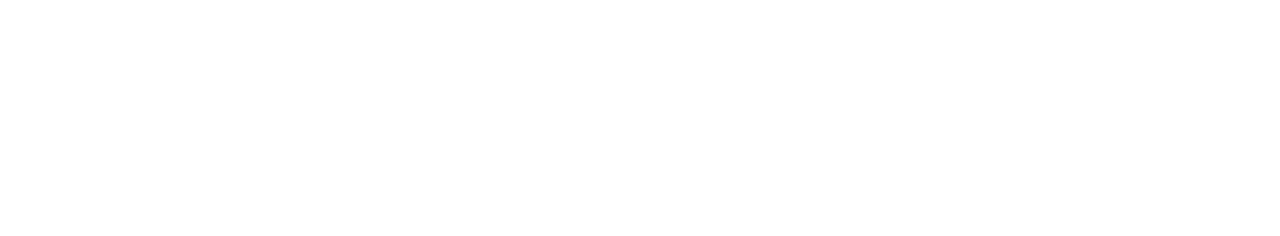
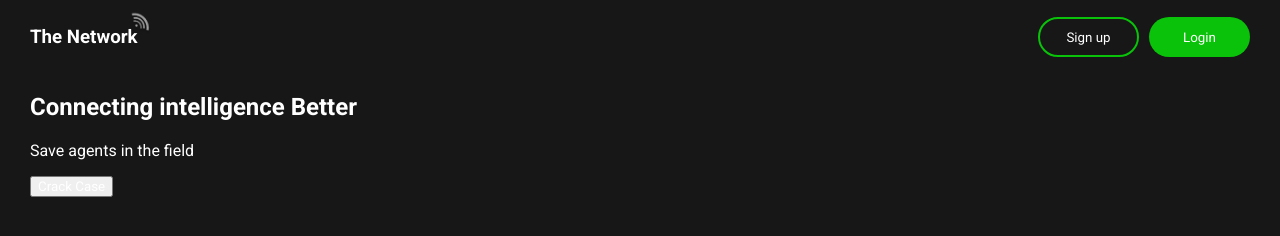
Before and after one commit to mosesolamide/The-Network, a plain HTML site: page index.html in a window 1280 px wide. Drawn offline with Linux system fonts and the light colour scheme.

Commit message:
modified

```diff
--- /dev/null
+++ b/css/index.css
@@ -0,0 +1,60 @@
+@import url('https://fonts.googleapis.com/css2?family=Roboto:ital,wght@0,100;0,300;0,400;0,500;0,700;0,900;1,100;1,300;1,400;1,500;1,700;1,900&display=swap');
+
+*{
+    box-sizing: border-box;
+    font-family: "Roboto", sans-serif;
+    color: #ffff;
+}
+
+
+body{
+    background-color: #171717;
+    margin: 0;
+    padding: 1px 30px;
+}
+.nav-btn1,
+.nav-btn2{
+    border-radius: 50px;
+    padding: 10px;
+    width: 101px;
+    height: 40px;
+}
+.nav-btn1{
+    border: 2px solid #09C209;
+    background-color: #171717;
+}
+.nav-btn2{
+    background-color: #09C209;
+    border: none;
+}
+nav ul{
+    list-style-type: none;
+    display: flex;
+    margin-left: auto;
+}
+nav ul li{
+    margin-left: 10px;
+}
+header nav{
+    display: flex;
+    align-items: center;
+}
+h4{
+    font-weight:400;
+    position: relative;
+}
+#nav-img{
+    position: absolute;
+    width: 30px;
+    top: 10px;
+    left: 125px;
+    bottom: 0;
+}
+.nav-btn1,
+.nav-btn2,
+h4:focus{
+
+}
+button:hover{
+
+}
--- a/index.html
+++ b/index.html
@@ -3,9 +3,33 @@
 <head>
     <meta charset="UTF-8">
     <meta name="viewport" content="width=device-width, initial-scale=1.0">
-    <title>Document</title>
+    <title>The Network</title>
+    <link rel="apple-touch-icon" sizes="180x180" href="images/apple-touch-icon.png">
+    <link rel="icon" type="image/png" sizes="32x32" href="images/favicon-32x32.png">
+    <link rel="icon" type="image/png" sizes="16x16" href="images/favicon-16x16.png">
+    <link rel="manifest" href="/site.webmanifest">
+    <!-- csss -->
+     <link rel="stylesheet" href="css/index.css">
 </head>
 <body>
-
+    <header>
+        <nav>
+            <h3>The Network</h3>
+            <img src="images/The Network Logo 2.png" alt="network log" id="nav-img">
+            <ul>
+                <li><button class="nav-btn1">Sign up</button></li>
+                <li><button class="nav-btn2">Login</button></li>
+            </ul>
+        </nav>
+    </header>
+    <main>
+        <section class="section-one">
+            <div>
+                <h2>Connecting intelligence <span>Better</span></h2>
+                <p>Save agents in the field</p>
+                <button class="">Crack Case</button>
+            </div>
+        </section>
+    </main>
 </body>
 </html>
```
Also changed, not shown: images/The Network Logo 2.png (added), images/android-chrome-192x192.png (added), images/android-chrome-512x512.png (added), images/apple-touch-icon.png (added), images/favicon-16x16.png (added), images/favicon-32x32.png (added), images/favicon.ico (added), index.css (deleted), site.webmanifest (added).
